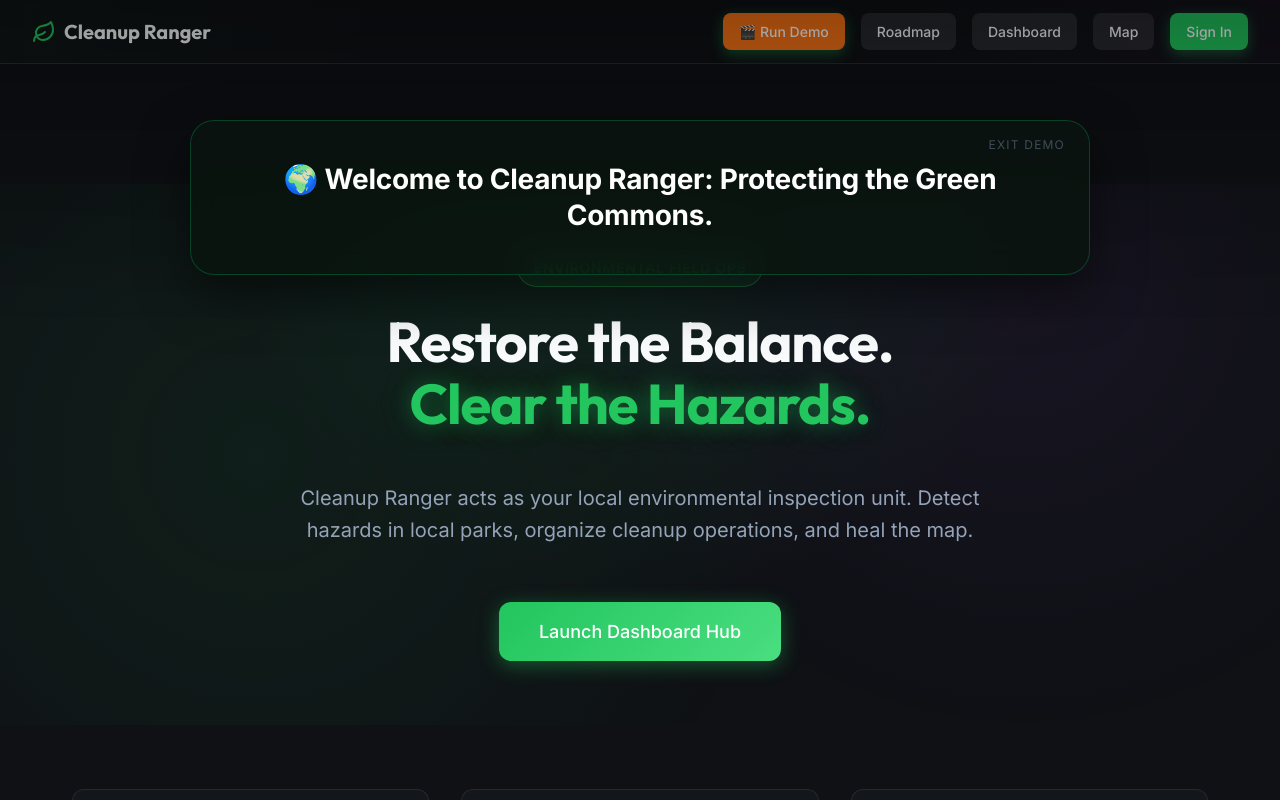
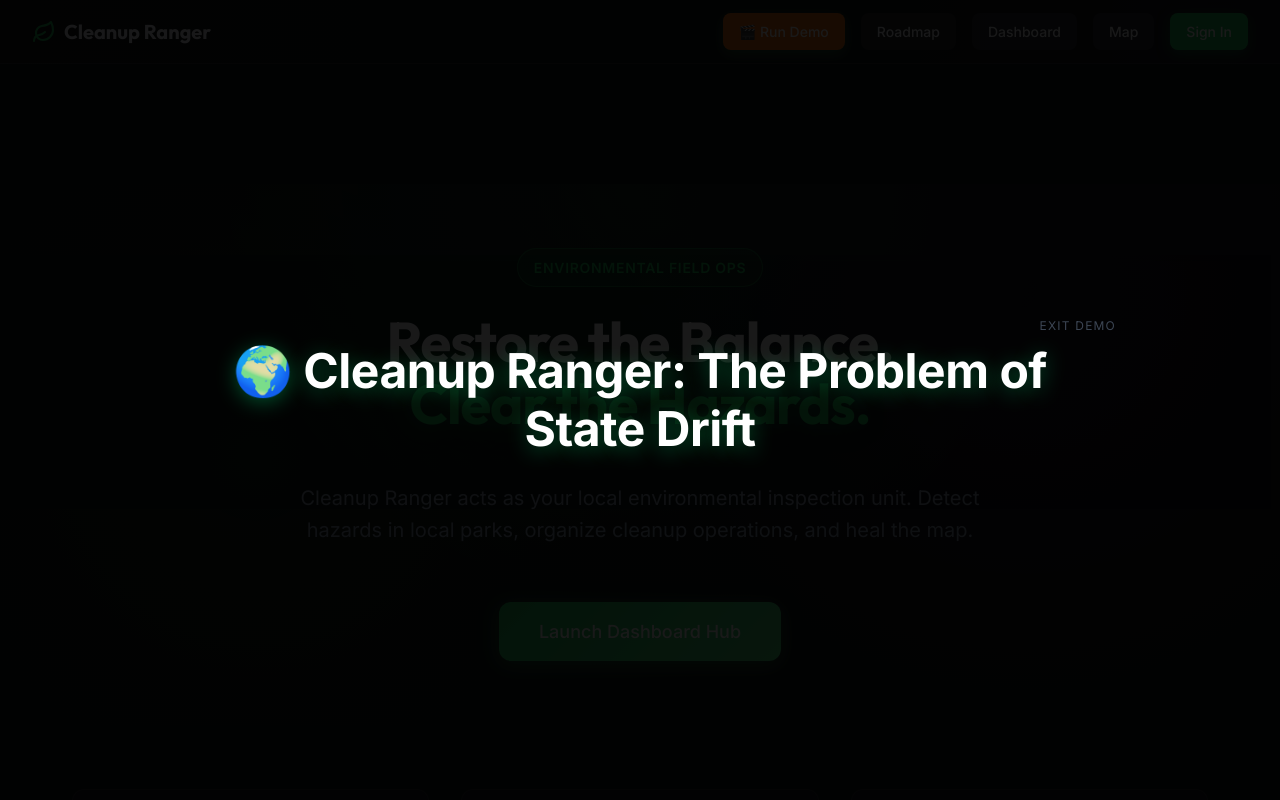
Before and after one commit to estevanhernandez-stack-ed/Cleanup-Ranger, a React (Vite) app: page / in a window 1280 px wide. Both pictures are taken after a click on the button "🎬 Run Demo". Shown: the top 800 px of the page. Built offline with nearby package versions, Linux system fonts and the light colour scheme; no server answers.

Commit message:
feat: expand demo automator with problem and build process scenes

```diff
--- a/src/components/demo/DemoPresenter.css
+++ b/src/components/demo/DemoPresenter.css
@@ -80,3 +80,32 @@
   70% { box-shadow: 0 0 0 20px rgba(0, 255, 136, 0); }
   100% { box-shadow: 0 0 0 0 rgba(0, 255, 136, 0); }
 }
+
+/* Chapter View */
+.demo-chapter-view {
+  justify-content: center;
+  align-items: center;
+  padding: 2rem;
+  background: rgba(0, 0, 0, 0.9);
+  transition: background 0.5s ease;
+}
+
+.demo-chapter-view .demo-caption-container {
+  background: transparent;
+  backdrop-filter: none;
+  border: none;
+  box-shadow: none;
+  max-width: 1000px;
+}
+
+.demo-chapter-view .demo-caption {
+  font-size: 3rem;
+  line-height: 1.2;
+  text-shadow: 0 4px 20px rgba(0, 255, 136, 0.3);
+  animation: fadeInOut 2s ease-in-out;
+}
+
+@keyframes fadeInOut {
+  0% { opacity: 0; transform: scale(0.95); }
+  100% { opacity: 1; transform: scale(1); }
+}
--- a/src/components/demo/DemoPresenter.tsx
+++ b/src/components/demo/DemoPresenter.tsx
@@ -7,32 +7,51 @@ interface Scene {
   caption: string;
   duration: number;
   action?: () => void;
+  isChapter?: boolean;
 }
 
 const DEMO_SCENES: Scene[] = [
+  // --- SEGMENT 1: THE ISSUE ---
+  {
+    isChapter: true,
+    caption: '🌍 Cleanup Ranger: The Problem of State Drift',
+    duration: 5000
+  },
+  {
+    isChapter: true,
+    caption: '⚠️ Our public spaces are declining. Hazards and litter often go unreported for weeks, degrading our local ecosystem.',
+    duration: 6000
+  },
+  {
+    isChapter: true,
+    caption: '📉 Traditional reporting is slow and disconnected. We need a decentralized, real-time response system.',
+    duration: 6000
+  },
+
+  // --- SEGMENT 2: FUNCTIONALITY ---
+  {
+    isChapter: true,
+    caption: '🛠️ The Solution: A Decentralized Stewardship Hub',
+    duration: 5000
+  },
   {
     path: '/',
-    caption: '🌍 Welcome to Cleanup Ranger: Protecting the Green Commons.',
+    caption: '🏠 It starts with a mission. Every user is a Ranger, sworn to protect the green commons.',
     duration: 4000
   },
   {
-    caption: '🛡️ A decentralized platform merging AI with community stewardship.',
+    caption: '🛡️ We merge autonomous agent intelligence with community action.',
     duration: 4000,
     action: () => window.scrollTo({ top: 800, behavior: 'smooth' })
   },
   {
-    caption: '🛰️ Real-time Command Radar: Powered by Google Maps & Places telemetry.',
-    duration: 4000,
-    action: () => window.scrollTo({ top: 1600, behavior: 'smooth' })
+    path: '/map',
+    caption: '📡 The Command Radar: Dynamically tracking park health using Google Maps & Places.',
+    duration: 6000
   },
   {
-    path: '/map',
-    caption: '📡 Initializing Territory Scan... Discovering local park infrastructure.',
-    duration: 5000
-  },
-  {
-    caption: '🔍 Detecting "State Drifts": Identifying hazards and sanitation gaps.',
-    duration: 4500,
+    caption: '🕵️ Detect & Report: Identify hazards instantly. Our AI scans photos to classify "State Drifts."',
+    duration: 6000,
     action: () => {
        const el = document.querySelector('[data-tour="scan-hazard-btn"]');
        el?.classList.add('demo-pulse');
@@ -40,41 +59,60 @@ const DEMO_SCENES: Scene[] = [
     }
   },
   {
-    caption: '🤖 Gemini AI classifications turn raw reports into mission-ready manifests.',
-    duration: 4500
+    caption: '🤖 Powered by Google Gemini: Turning raw data into mission-ready manifests and tool lists.',
+    duration: 6000
   },
   {
-    caption: '✅ High-Trust Verification: Rewarding Squads for verified site remediation.',
-    duration: 4500,
+    caption: '✅ High-Trust Verification: Rewarding Squads only after AI confirms a site remediation.',
+    duration: 6000,
     action: () => {
-        // Highlight verify button
-        const btn = document.querySelector('.btn-verify-cleanup'); // hypothetical class I'll add
+        const btn = document.querySelector('.btn-verify-cleanup');
         btn?.classList.add('demo-pulse');
         setTimeout(() => btn?.classList.remove('demo-pulse'), 3000);
     }
   },
   {
-    caption: '👥 Form specializes Squads and track local legacy points.',
-    duration: 4500,
+    caption: '🏆 Gamified Community Ops: Rallies, squads, and legacy points for impact-driven stewardship.',
+    duration: 6000,
     action: () => {
         const btn = document.querySelector('[data-tour="nav-dashboard"]');
         btn?.classList.add('demo-pulse');
         setTimeout(() => btn?.classList.remove('demo-pulse'), 3000);
     }
   },
+
+  // --- SEGMENT 3: HOW IT WAS CREATED ---
+  {
+    isChapter: true,
+    caption: '🏗️ How it was Created: The Tech Stack',
+    duration: 5000
+  },
+  {
+    isChapter: true,
+    caption: '⚡ Built with Vite + React for high-performance, responsive UI and premium glassmorphism aesthetics.',
+    duration: 6000
+  },
+  {
+    isChapter: true,
+    caption: '🔥 Powered by Firebase for real-time data persistence and decentralized user profiles.',
+    duration: 6000
+  },
+  {
+    isChapter: true,
+    caption: '🧠 Integrated with Google Gemini 1.5 for complex image classification and stewardship verification.',
+    duration: 6000
+  },
+
+  // --- OUTRO ---
   {
     path: '/about',
-    caption: '🚀 Building the future of green infrastructure.',
-    duration: 4000
+    caption: '🚀 Our 2026-2027 Roadmap: IoT Sensors, Drone Recon, and Business Bounties.',
+    duration: 6000
   },
   {
-    caption: '📅 2026-2027 Roadmap: IoT Sensors, Drone Recon, and Business Bounties.',
-    duration: 5000,
-    action: () => window.scrollTo({ top: 1200, behavior: 'smooth' })
-  },
-  {
+    isChapter: true,
     caption: '🫡 Join the Rangers. Stand Ready. Protect the Wild.',
-    duration: 5000
+    duration: 7000
   }
 ];
 
@@ -130,7 +168,7 @@ export function DemoPresenter() {
   if (!scene) return null;
 
   return (
-    <div className="demo-overlay">
+    <div className={`demo-overlay ${scene.isChapter ? 'demo-chapter-view' : ''}`}>
       <div className="demo-caption-container">
         <div className="demo-progress-bar" style={{ width: `${(currentStep / DEMO_SCENES.length) * 100}%` }}></div>
         <p className="demo-caption">{scene.caption}</p>
```
